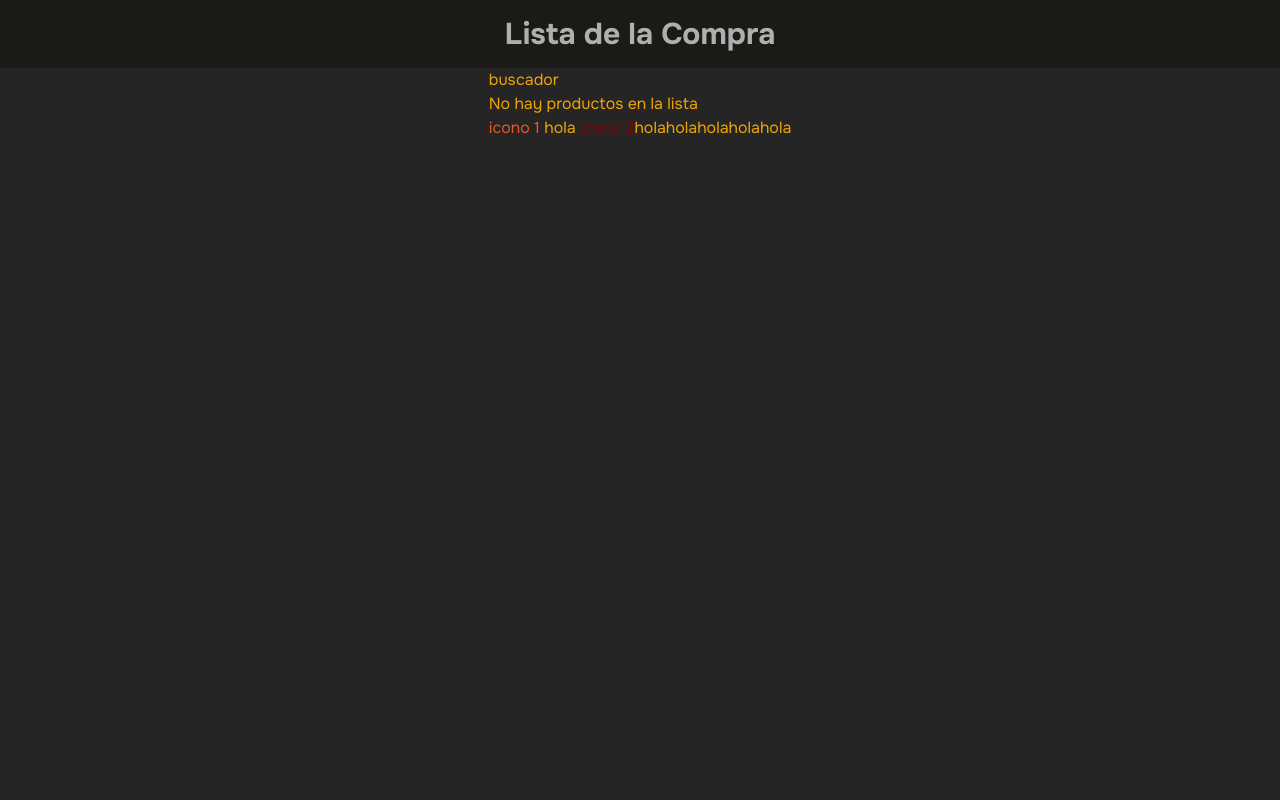
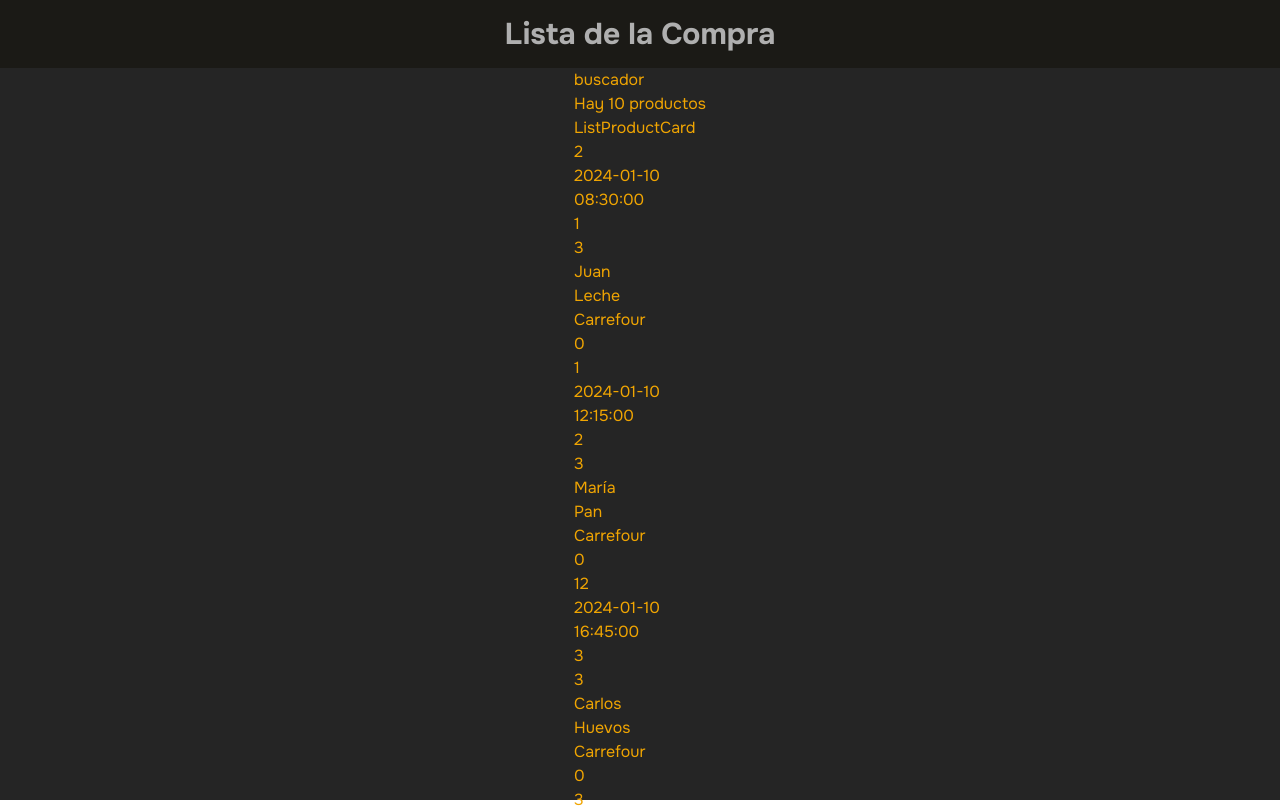
Before and after one commit to RicardoD4W/buy-list, a React (Vite) app: page / in a window 1280 px wide. Shown: the top 808 px of the page. Built offline with nearby package versions, Linux system fonts and the light colour scheme.

Commit message:
feat: :construction: list of product page

```diff
--- /dev/null
+++ b/src/components/CustomTitle.tsx
@@ -0,0 +1,22 @@
+import { CustomTitleProps } from "../types/props";
+
+function CustomTitle({
+  className,
+  children,
+  backgroundColor,
+  color,
+}: CustomTitleProps) {
+  return (
+    <header
+      className={className}
+      style={{
+        color,
+        backgroundColor,
+      }}
+    >
+      <span>{children}</span>
+    </header>
+  );
+}
+
+export default CustomTitle;
--- /dev/null
+++ b/src/components/ListProductCard.tsx
@@ -0,0 +1,20 @@
+import { ListProductCardProps } from "../types/props";
+import ProductCard from "./ProductCard";
+
+function ListProductCard({ products }: ListProductCardProps) {
+  return (
+    <>
+      {products.length === 0 ? (
+        <p>No hay productos</p>
+      ) : (
+        <p>Hay {products.length} productos</p>
+      )}
+      <p>ListProductCard</p>
+      {products.map((product) => (
+        <ProductCard product={product} />
+      ))}
+    </>
+  );
+}
+
+export default ListProductCard;
--- /dev/null
+++ b/src/components/ProductCard.tsx
@@ -0,0 +1,33 @@
+import { ProductCardProps } from "../types/props";
+
+function ProductCard({ product }: ProductCardProps) {
+  const {
+    cantidad,
+    fecha,
+    hora,
+    id,
+    importancia,
+    nombre,
+    producto,
+    supermercado,
+    userId,
+  } = product;
+
+  return (
+    <>
+      <article>
+        <p>{cantidad}</p>
+        <p>{fecha}</p>
+        <p>{hora}</p>
+        <p>{id}</p>
+        <p>{importancia}</p>
+        <p>{nombre}</p>
+        <p>{producto}</p>
+        <p>{supermercado}</p>
+        <p>{userId}</p>
+      </article>
+    </>
+  );
+}
+
+export default ProductCard;
--- /dev/null
+++ b/src/components/SearchEngine.tsx
@@ -0,0 +1,9 @@
+function SearchEngine() {
+  return (
+    <>
+      <p>buscador</p>
+    </>
+  );
+}
+
+export default SearchEngine;
--- a/src/pages/BuyListPage.tsx
+++ b/src/pages/BuyListPage.tsx
@@ -1,7 +1,13 @@
 import { useTheme } from "../hooks/useTheme";
+import SearchEngine from "../components/SearchEngine";
+import CustomTitle from "../components/CustomTitle";
+import ListProductCard from "../components/ListProductCard";
+import { mockDataProducts } from "../data/mockData";
 
 function BuyListPage() {
   const { themeState } = useTheme();
+
+  const mockData = mockDataProducts;
 
   return (
     <>
@@ -12,39 +18,22 @@ function BuyListPage() {
         }}
         className="h-screen transition-colors"
       >
-        <div className="w-full flex flex-col items-center">
-          <header
-            className=" transition-colors w-full text-center p-4 font-semibold text-3xl"
-            style={{
-              color: themeState.TitleColor,
-              backgroundColor: themeState.HeaderColor,
-            }}
+        <div className="flex flex-col items-center w-full">
+          <CustomTitle
+            backgroundColor={themeState.HeaderColor}
+            color={themeState.TitleColor}
+            className="w-full p-4 text-3xl font-semibold text-center transition-colors "
           >
             Lista de la Compra
-          </header>
+          </CustomTitle>
           <main
             className="transition-colors"
             style={{
               color: themeState.ContentColor,
             }}
           >
-            <p>buscador</p>
-            <p>No hay productos en la lista</p>
-            <span>
-              {" "}
-              <span style={{ color: themeState.PrimaryIconColor }}>
-                icono 1
-              </span>{" "}
-              hola{" "}
-              <span style={{ color: themeState.SecondaryIconColor }}>
-                icono 2
-              </span>
-            </span>
-            <span>hola</span>
-            <span>hola</span>
-            <span>hola</span>
-            <span>hola</span>
-            <span>hola</span>
+            <SearchEngine />
+            <ListProductCard products={mockData} />
           </main>
         </div>
       </div>
```
